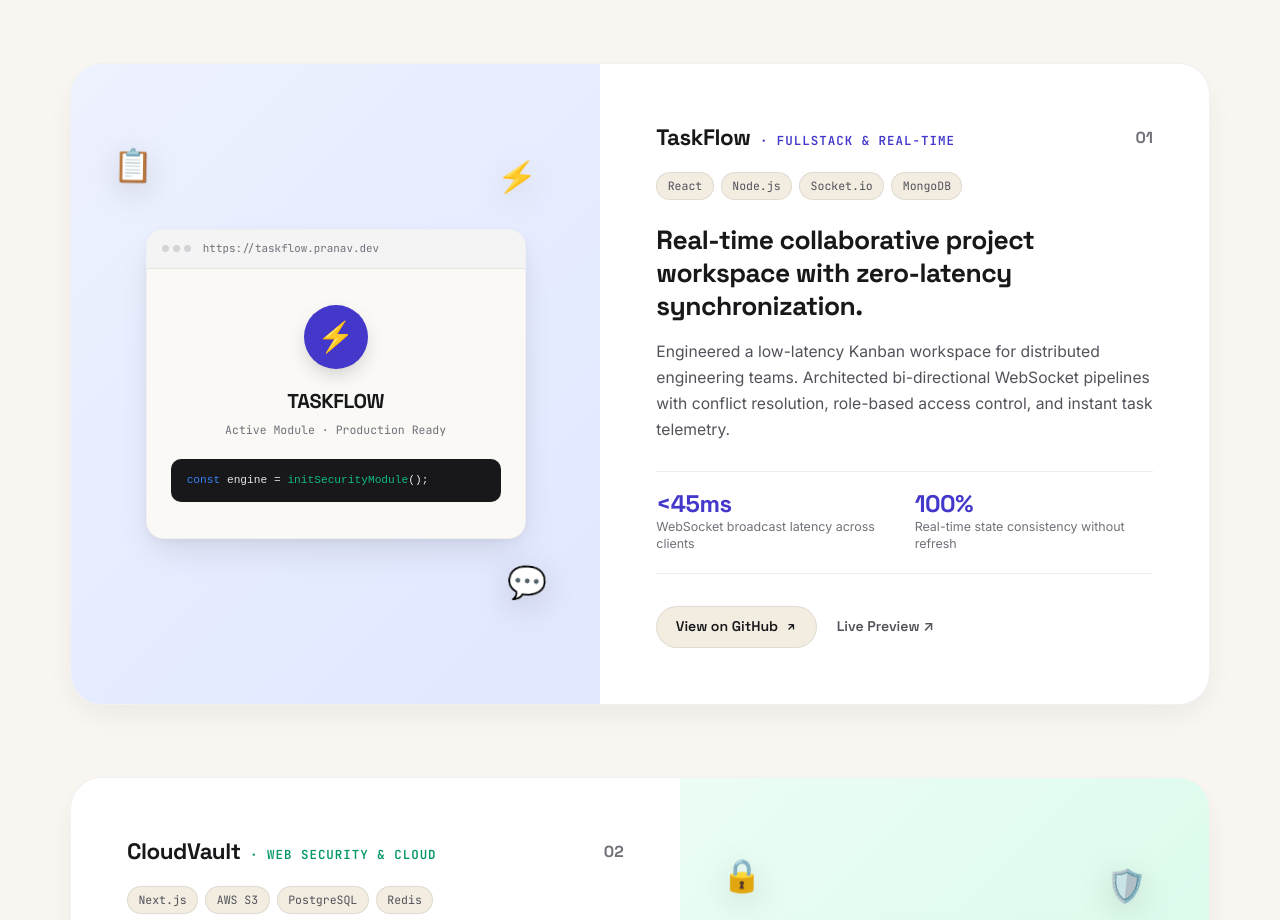
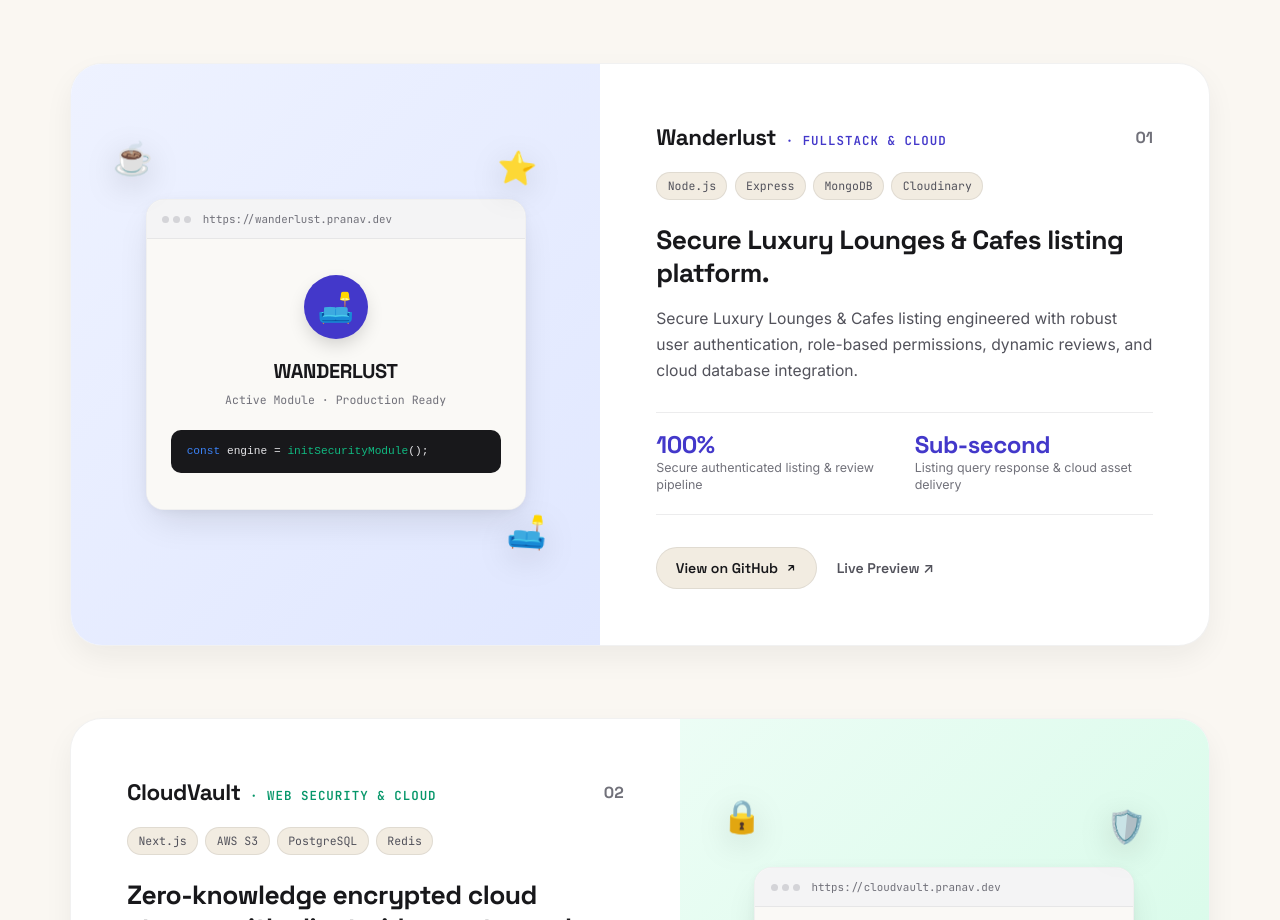
Before and after one commit to PranavFirame/portfolio, a Next.js app: page / in a window 1280 px wide. Shown: the part 1520-2440 px from the top of the page. Built offline with nearby package versions, Linux system fonts and the light colour scheme.

Commit message:
Update TaskFlow project to Wanderlust listings

```diff
--- a/components/Projects/Projects.tsx
+++ b/components/Projects/Projects.tsx
@@ -23,23 +23,23 @@ interface Project {
 
 const projects: Project[] = [
   {
-    id: "taskflow",
-    name: "TaskFlow",
-    badge: "Fullstack & Real-Time",
-    tags: ["React", "Node.js", "Socket.io", "MongoDB"],
-    title: "Real-time collaborative project workspace with zero-latency synchronization.",
-    desc: "Engineered a low-latency Kanban workspace for distributed engineering teams. Architected bi-directional WebSocket pipelines with conflict resolution, role-based access control, and instant task telemetry.",
+    id: "wanderlust",
+    name: "Wanderlust",
+    badge: "Fullstack & Cloud",
+    tags: ["Node.js", "Express", "MongoDB", "Cloudinary"],
+    title: "Secure Luxury Lounges & Cafes listing platform.",
+    desc: "Secure Luxury Lounges & Cafes listing engineered with robust user authentication, role-based permissions, dynamic reviews, and cloud database integration.",
     metrics: [
-      { value: "<45ms", label: "WebSocket broadcast latency across clients" },
-      { value: "100%", label: "Real-time state consistency without refresh" },
+      { value: "100%", label: "Secure authenticated listing & review pipeline" },
+      { value: "Sub-second", label: "Listing query response & cloud asset delivery" },
     ],
-    tech: ["React", "Node.js", "Express", "Socket.io", "MongoDB"],
-    mockupIcon: "⚡",
+    tech: ["Node.js", "Express", "MongoDB", "EJS", "Render"],
+    mockupIcon: "🛋️",
     accentColor: "#4338CA",
     accentBg: "linear-gradient(135deg, #EEF2FF 0%, #E0E7FF 100%)",
-    floats: ["📋", "💬", "⚡"],
-    githubUrl: "https://github.com/PranavFirame",
-    demoUrl: "#",
+    floats: ["☕", "🛋️", "⭐"],
+    githubUrl: "https://github.com/PranavFirame/Wanderlust",
+    demoUrl: "https://wanderlust-c72u.onrender.com/listings",
   },
   {
     id: "cloudvault",
@@ -217,6 +217,8 @@ export default function Projects() {
                   <a
                     href={project.demoUrl}
                     className={styles.secondaryLink}
+                    target={project.demoUrl.startsWith("http") ? "_blank" : undefined}
+                    rel={project.demoUrl.startsWith("http") ? "noreferrer" : undefined}
                   >
                     <span>Live Preview ↗</span>
                   </a>
```
